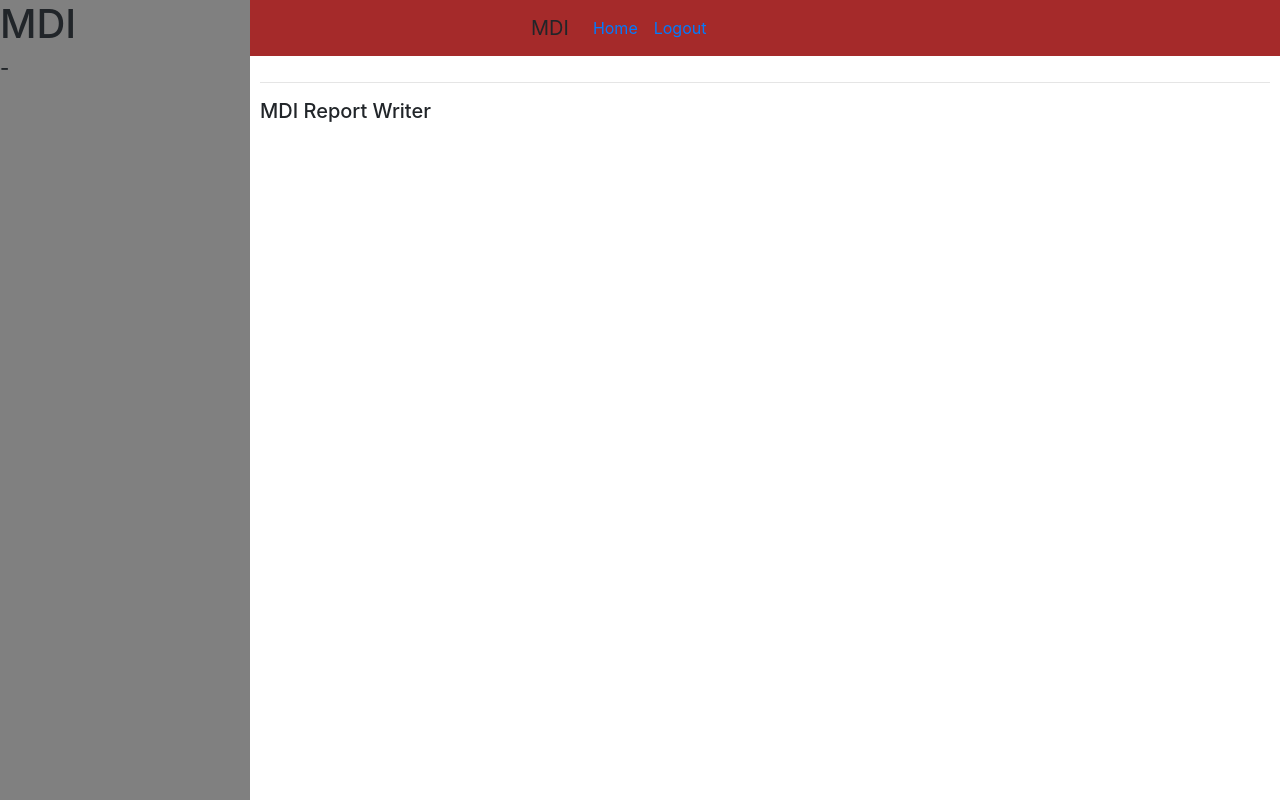
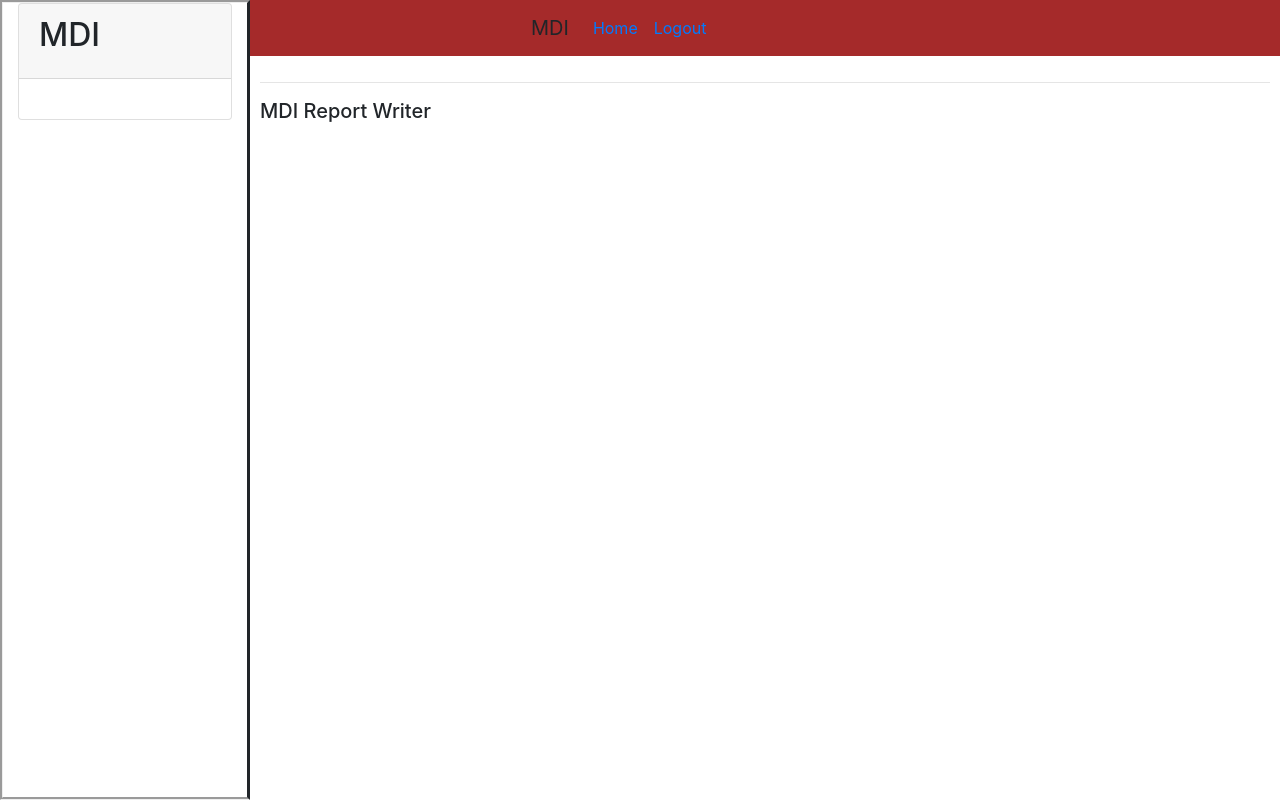
Before and after one commit to jpascoe32fb/Django-Report-Management-System, a Django app: template orgs/templates/orgs/main.html in a window 1280 px wide. Run offline with Django 3.2, Linux system fonts and the light colour scheme; the template is opened without the code that fills it, so the values that code supplies are empty; some libraries are stand-ins or nearby versions.

Commit message:
Jstree Updated
Added bootstrap css to the jstree. Modified the tree so it no longer utilizes .on(select_node) and the user now has to utilize the context menu to 'query' nodes for further information / separate pages. The items Create New, Rename, and Delete were added to the context menu and can be called functions later in the <script>.

```diff
--- a/orgs/templates/orgs/main.html
+++ b/orgs/templates/orgs/main.html
@@ -16,9 +16,10 @@
                 left: 0;
                 width: 250px;
                 height: 100%;
-                background: grey;
+                background: light-grey;
                 overflow: auto;
                 white-space: nowrap;
+                border-style: groove solid groove groove;
             }
             nav {
                 background: brown;
--- a/orgs/templates/orgs/tree.html
+++ b/orgs/templates/orgs/tree.html
@@ -1,8 +1,30 @@
 <!DOCTYPE html>
 <html>
-  <h1>MDI</h1>
-  <div id="tree-container"></div>
-  <h5>-</h5>
+  <link rel="stylesheet" href="https://cdn.jsdelivr.net/npm/bootstrap@4.0.0/dist/css/bootstrap.min.css" integrity="sha384-Gn5384xqQ1aoWXA+058RXPxPg6fy4IWvTNh0E263XmFcJlSAwiGgFAW/dAiS6JXm" crossorigin="anonymous">
+
+
+  <div class="container-fluid">
+    <div class="row">
+      <div class="col-12">
+        <div id="tree-container" class="card">
+          <div class="card-header">
+            <h2 class="card-title">MDI</h2>
+          </div>
+          <div class="card-body">
+            <!-- Use Bootstrap icons for the tree nodes -->
+            <div id="jstree"></div>
+          </div>
+        </div>
+      </div>
+    </div>
+  </div>
+
+  <!-- Use Bootstrap's dropdown menu to create a clean and dynamic contextual menu -->
+  <ul class="dropdown-menu" role="menu" aria-labelledby="dropdownMenu">
+    <li><a class="dropdown-item" href="#" onclick="createNode()">Create</a></li>
+    <li><a class="dropdown-item" href="#" onclick="renameNode()">Rename</a></li>
+    <li><a class="dropdown-item" href="#" onclick="deleteNode()">Delete</a></li>
+  </ul>
 
   <script>
   $(document).ready(function() {
@@ -12,17 +34,50 @@
       dataType: 'json',
       success: function(data) {
         //jstree config
-        console.log("test in jstree");
-        $('#tree-container').jstree({
+        $('#jstree').jstree({
           'plugins': ['contextmenu', 'wholerow', 'search', 'state'],//state
           core: {
             data: data,
             themes:{
-              icons: false
+              icons: true
             },
 
+          },
+          contextmenu: {
+            items: function(node) {
+              var items = {
+                "enter": {
+                  "label": "Query",
+                  "icon": 'bi bi-plus-square',
+                  "action": function() {
+                    enterNode(node);
+                  }
+                },
+                "rename": {
+                  "label": "Rename",
+                  "action": function() {
+                    renameNode(node);
+                  }
+                },
+                "create": {
+                  "label": "Create New",
+                  "icon": 'bi bi-plus-square',
+                  "action": function() {
+                    createNode(node);
+                  }
+                },
+                "delete": {
+                  "label": "Delete",
+                  "action": function() {
+                    deleteNode(node);
+                  }
+                }
+              };
+
+              return items;
+            }
           }
-        }).on('select_node.jstree', function(e, data) { //get selected node
+        })/*.on('select_node.jstree', function(e, data) { //get selected node
           var node = data.instance.get_node(data.selected[0]);
 
           if(data.instance.is_leaf(node)) {
@@ -42,15 +97,6 @@
                 }
               });
           }
-        });
-        /*$('#tree-container').on('select_node.jstree', function(e, data) { //get selected node
-          var node = data.instance.get_node(data.selected[0]);
-
-          if(data.instance.is_leaf(node)) {
-              //ajax request to Django view
-              var new_url = 'unit/' + node.id + '/';
-              window.location.href = new_url;
-          }
         });*/
 
       },
@@ -60,5 +106,28 @@
       }
     });
   });
+
+  function createNode(node) {
+    var newNode = {
+
+    }
+  }
+  function enterNode(node) {
+    console.log("Enter node");
+      var level = node.parents.length;
+
+      if(level == 1) {
+        console.log(" 1");
+      } else if (level == 2) {
+        console.log(" 2");
+      } else if (level == 3) {
+        console.log(" 3");
+      } else {
+        console.log(" 4");
+        window.location = '/unit/' + node.id + '/';
+        window.history.pushState("", "", "/unit/" + node.id + "/");
+        data.instance.deselect_node(node);
+      }
+  }
   </script>
 </html>
```
